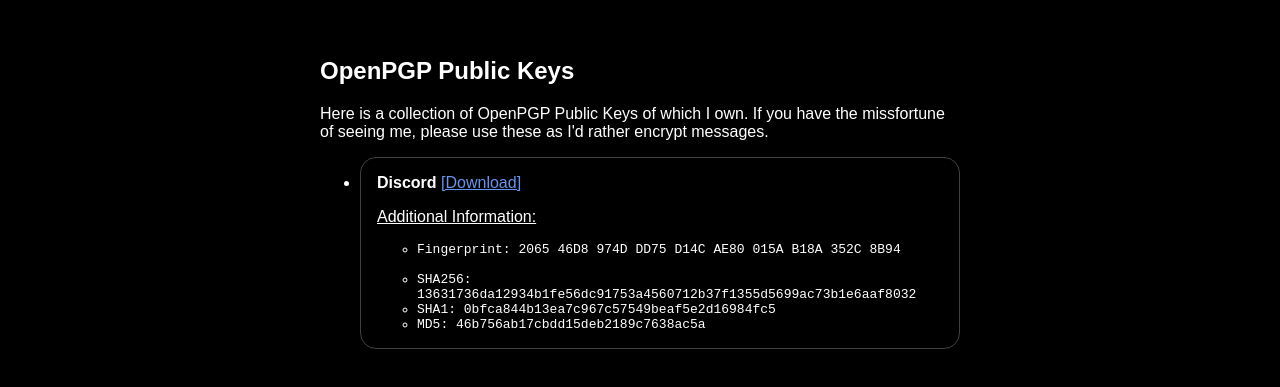
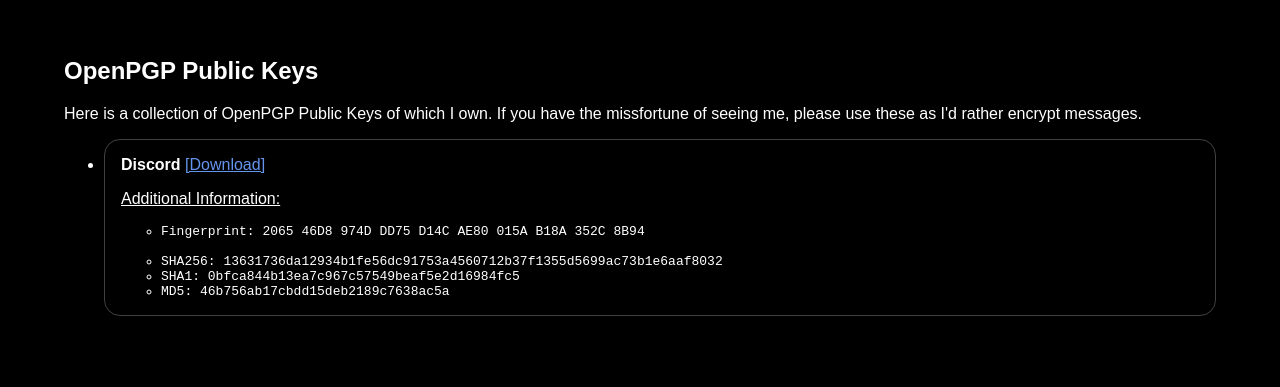
Before and after one commit to Ascellayn/Repository, a plain HTML site: page index.html in a window 1280 px wide. Shown: the part 69-456 px from the top of the page. Drawn offline with Linux system fonts and the light colour scheme.

Commit message:
Add files via upload

```diff
--- a/css/ascellayn.css
+++ b/css/ascellayn.css
@@ -13,3 +13,7 @@ ul > li > div {
     border-radius: 1rem;
     padding: 0rem 1rem 1rem 1rem;
 }
+
+@media only screen and (max-width: 1280px) {
+    body { width: 90%; }
+}
```
Also changed, not shown: 1 other file.
